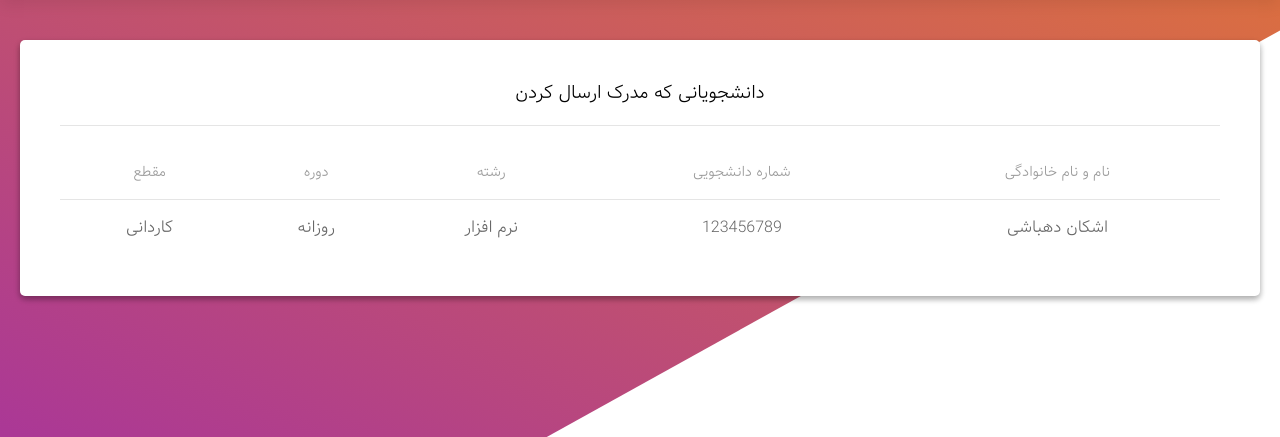
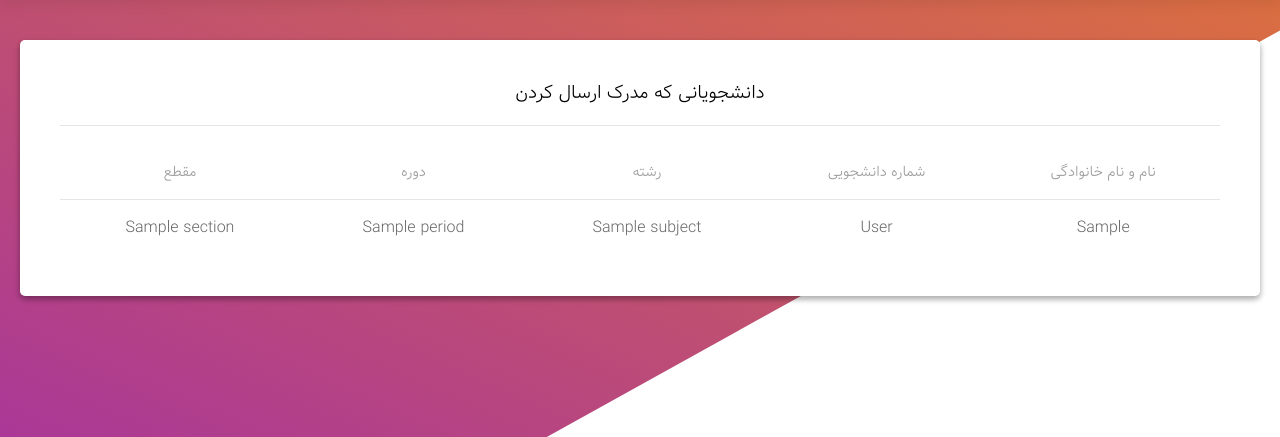
Before and after one commit to mrsdz/archiver-django, a Django app: template web/templates/view_report.html in a window 1280 px wide. Shown: the part 60-497 px from the top of the page. Run offline with Django 3.2, Linux system fonts and the light colour scheme; the template is opened without the code that fills it: most values are stand-ins (such as "Sample title", 1, 10 or a date in 2020); some libraries are stand-ins or nearby versions; some web fonts are replaced.

Commit message:
Report added

```diff
--- a/web/templates/view_report.html
+++ b/web/templates/view_report.html
@@ -24,13 +24,15 @@
                         </tr>
                         </thead>
                         <tbody>
-                            <tr>
-                                <td>اشکان دهباشی</td>
-                                <td>123456789</td>
-                                <td>نرم افزار</td>
-                                <td>روزانه</td>
-                                <td>کاردانی</td>
-                            </tr>
+                            {% for i in report %}
+                                <tr>
+                                    <td>{{ i.first_name }}</td>
+                                    <td>{{ i.last_name }}</td>
+                                    <td>{{ i.subject.name }}</td>
+                                    <td>{{ i.period }}</td>
+                                    <td>{{ i.section.name }}</td>
+                                </tr>
+                            {% endfor %}
                         </tbody>
                     </table>
                 </div>
```
Also changed, not shown: web/templates/st-mg.html (+9 -6 lines), web/views.py (+10 -4 lines).
